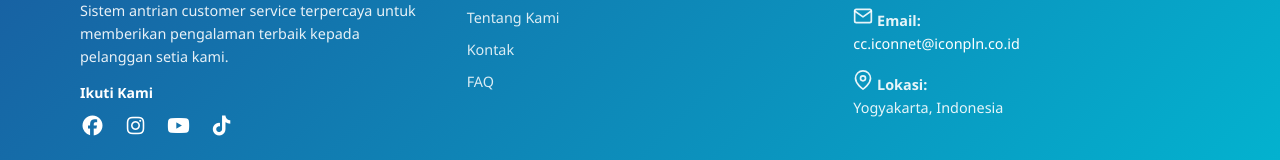
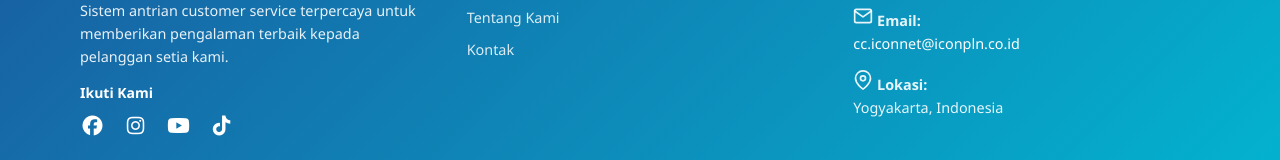
Before and after one commit to Weellyyy/ProjectMagangAntrianAPP, a React (Create React App) app in the folder frontend/: page / in a window 1280 px wide. Shown: the part 3589-3749 px from the top of the page. Built offline with nearby package versions, Linux system fonts and the light colour scheme; no server answers.

Commit message:
hapus FAQ

```diff
--- a/frontend/src/component/LandingPage.js
+++ b/frontend/src/component/LandingPage.js
@@ -902,7 +902,6 @@ const LandingPage = () => {
                 <li><a href="#service">Layanan</a></li>
                 <li><a href="#about">Tentang Kami</a></li>
                 <li><a href="#contact">Kontak</a></li>
-                <li><button className="footer-link">FAQ</button></li>
               </ul>
             </div>
 
```
